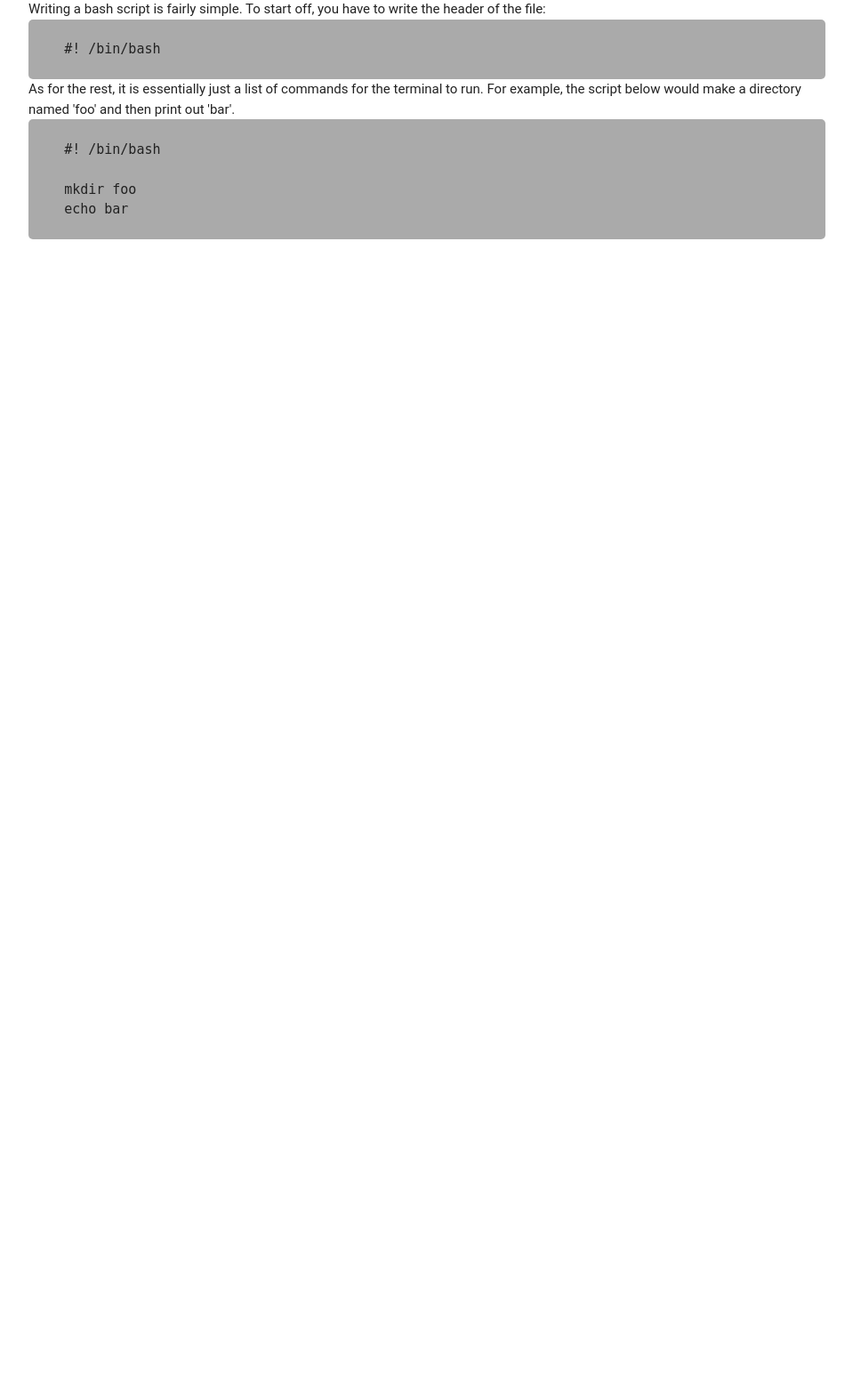
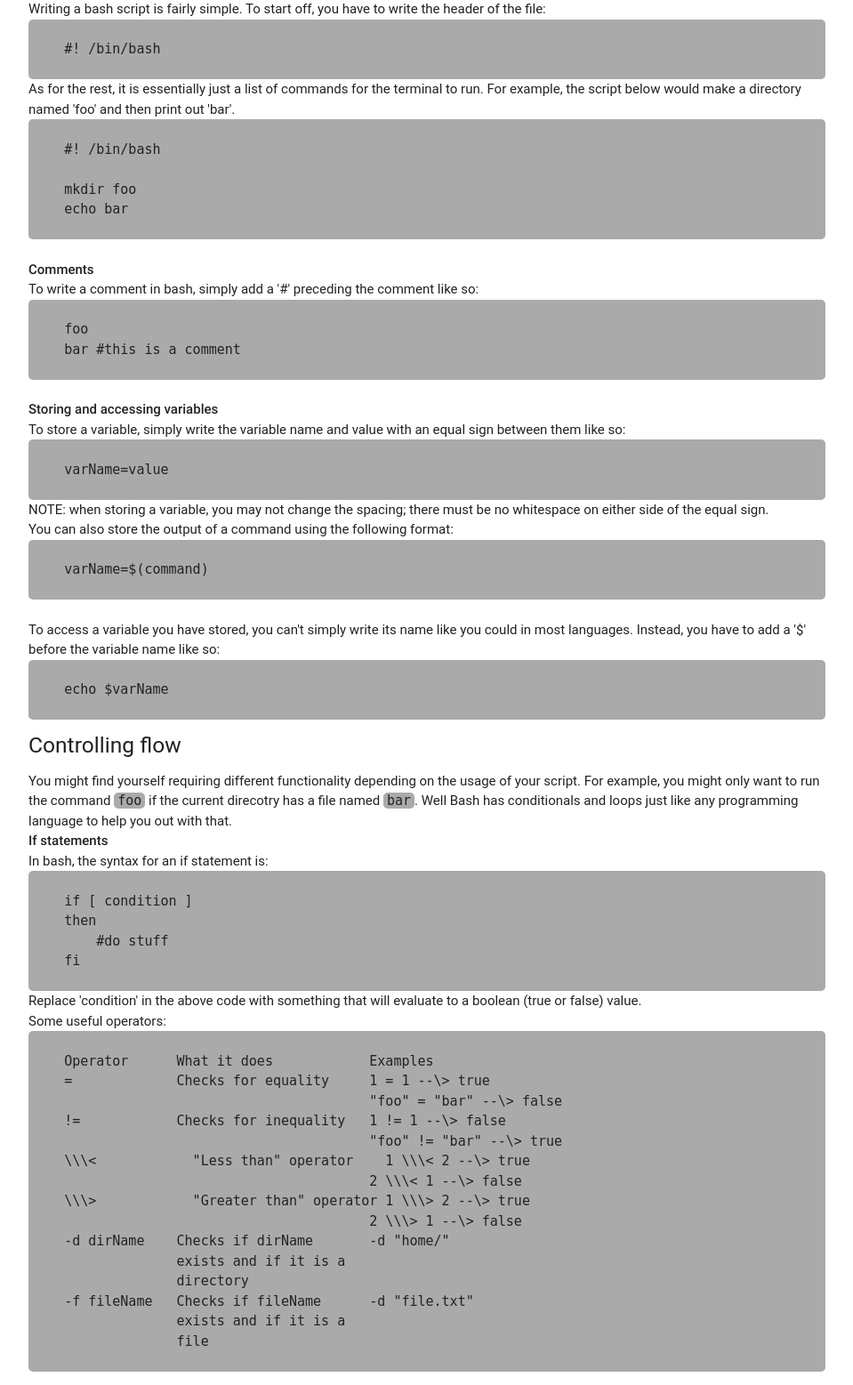
Before and after one commit to StuyCSDojo/dojo-website, a Flask app: template app/templates/tutorials/src/bash.html in a window 1280 px wide. Shown: the part 1079-2636 px from the top of the page at 89% size, without its empty margins (160-1119 px from the left). Before the commit the page ends 1348 px from the top, so only its background shows below. Run offline with Flask 2, Linux system fonts and the light colour scheme; the template is opened without the code that fills it, so the values that code supplies are empty; some libraries are stand-ins or nearby versions; some web fonts are replaced.

Commit message:
bash tutorial progress

```diff
--- a/app/templates/tutorials/src/bash.html
+++ b/app/templates/tutorials/src/bash.html
@@ -66,6 +66,59 @@
     mkdir foo
     echo bar
   </codeblock>
-
+  <br>
+  <strong>Comments</strong><br>
+  To write a comment in bash, simply add a '#' preceding the comment like so:
+  <codeblock>
+    foo
+    bar #this is a comment
+  </codeblock>
+  <br>
+  <strong>Storing and accessing variables</strong><br>
+  To store a variable, simply write the variable name and value with an equal sign between them like so:
+  <codeblock>
+    varName=value
+  </codeblock>
+  NOTE: when storing a variable, you may not change the spacing; there must be no whitespace on either side of the equal sign.<br>
+  You can also store the output of a command using the following format:
+  <codeblock>
+    varName=$(command)
+  </codeblock>
+  <br>
+  To access a variable you have stored, you can't simply write its name like you could in most languages. Instead, you have to add a '$' before the variable name like so:
+  <codeblock>
+    echo $varName
+  </codeblock>
+</p>
+<h5>Controlling flow</h5>
+<p>
+  You might find yourself requiring different functionality depending on the usage of your script. For example, you might only want to run the command <code>foo</code> if the current direcotry has a file named <code>bar</code>. Well Bash has conditionals and loops just like any programming language to help you out with that.<br>
+  <strong>If statements</strong><br>
+  In bash, the syntax for an if statement is:
+  <codeblock>
+    if [ condition ]
+    then
+        #do stuff
+    fi
+  </codeblock>
+  Replace 'condition' in the above code with something that will evaluate to a boolean (true or false) value.<br>
+  Some useful operators:
+  <codeblock>
+    Operator      What it does            Examples
+    =             Checks for equality     1 = 1 --\> true
+                                          "foo" = "bar" --\> false
+    !=            Checks for inequality   1 != 1 --\> false
+                                          "foo" != "bar" --\> true
+    \\\<            "Less than" operator    1 \\\< 2 --\> true
+		                          2 \\\< 1 --\> false
+    \\\>            "Greater than" operator 1 \\\> 2 --\> true
+		                          2 \\\> 1 --\> false
+    -d dirName    Checks if dirName       -d "home/"
+                  exists and if it is a
+                  directory
+    -f fileName   Checks if fileName      -d "file.txt"
+                  exists and if it is a
+                  file
+  </codeblock>
 </p>
 {% endblock %}
```
Also changed, not shown: 1 other file.
